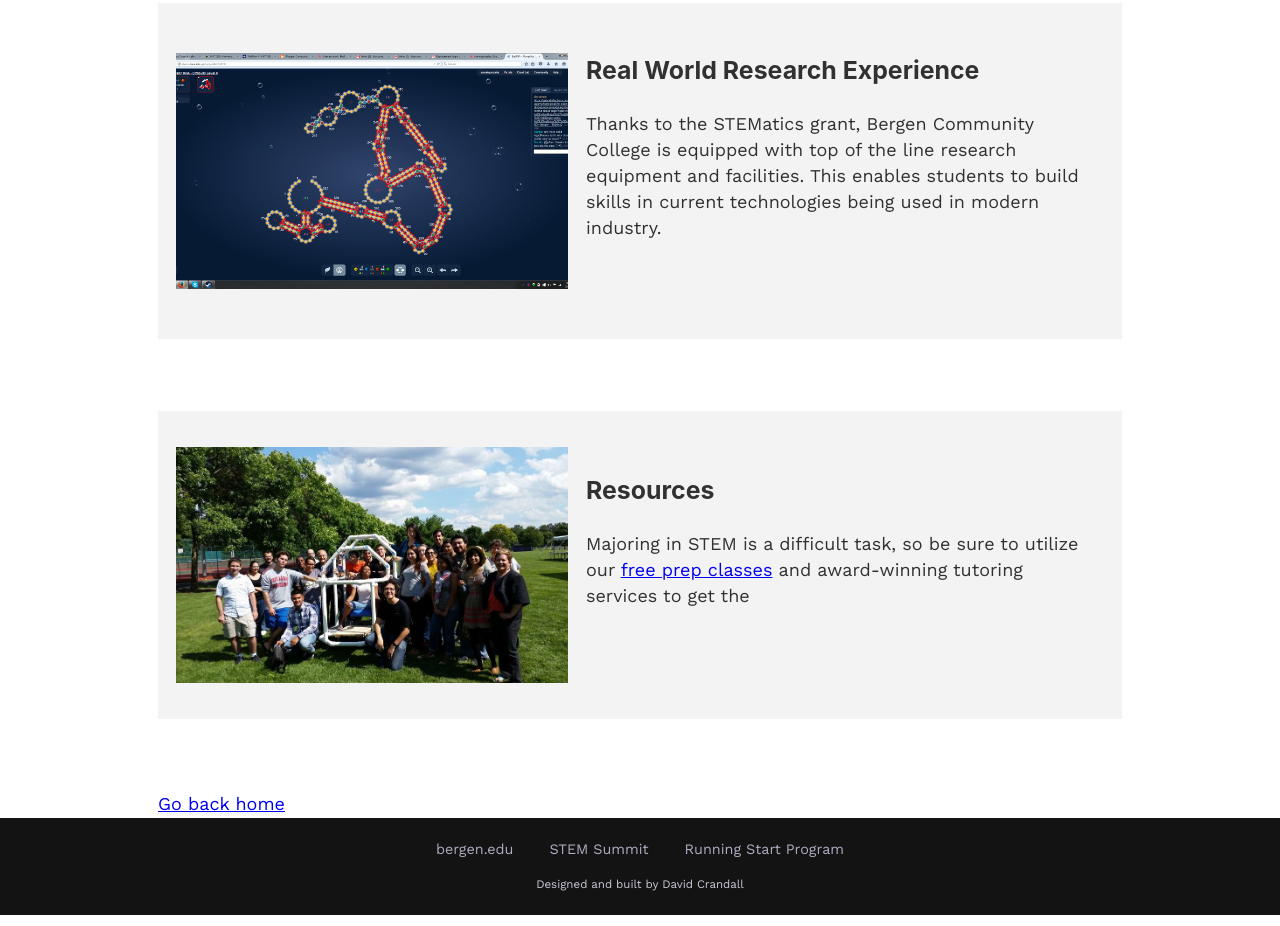
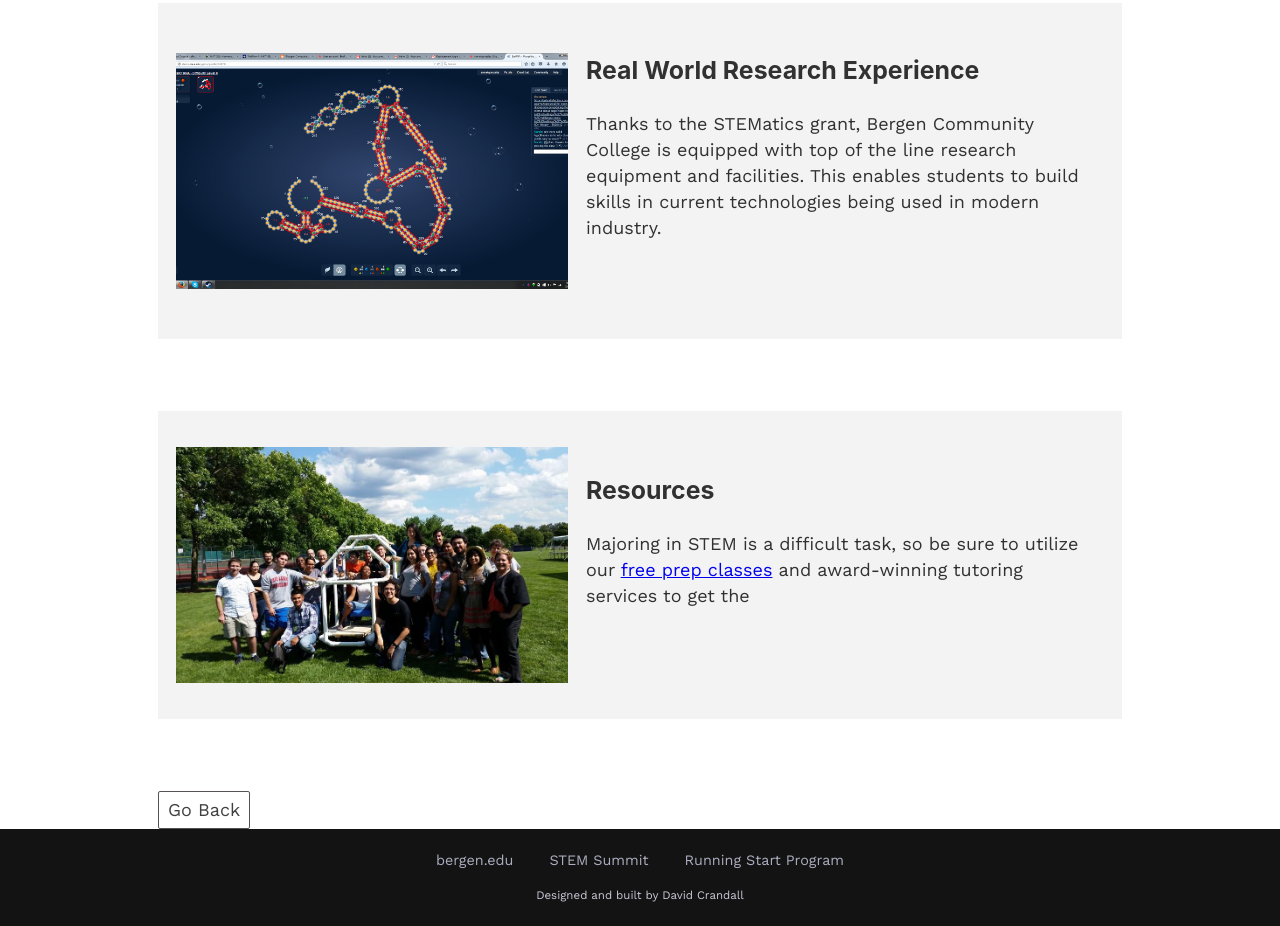
Before and after one commit to dacrands/bergen-stem-v2, a Gatsby site: page /about in a window 1280 px wide. Shown: the part 641-1567 px from the top of the page. Built offline with nearby package versions, Linux system fonts and the light colour scheme; Gatsby itself is replaced by a stand-in of ours.

Commit message:
Added back button

```diff
--- a/src/pages/about.js
+++ b/src/pages/about.js
@@ -65,9 +65,9 @@ const SecondPage = () => (
         </div>
       </div>
 
-      <div className="clear">
-        <Link to="/">Go back home</Link>
-      </div>
+
+      <button className="button button--outline" onClick={() => window.history.back()}>Go Back</button>
+
     </div>
   </Layout>
 )
```
